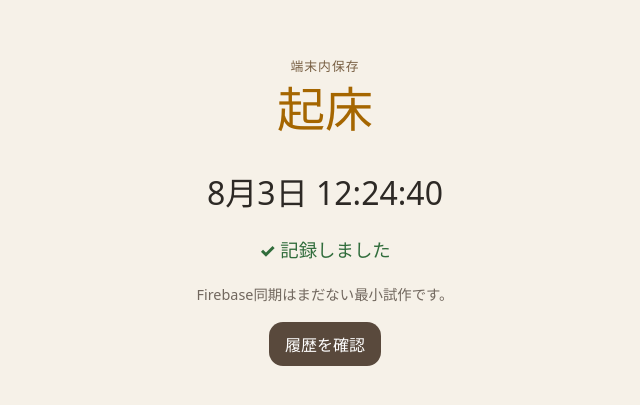
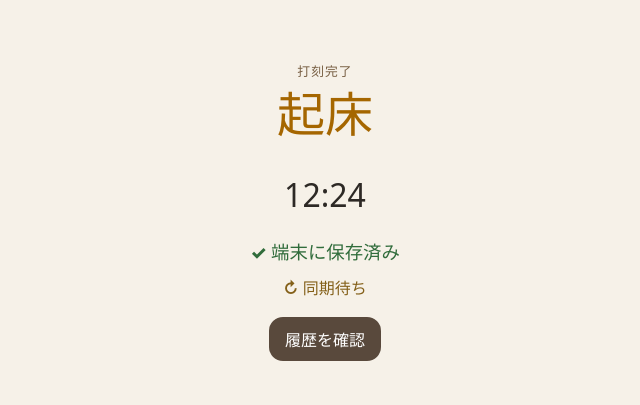
Before and after one commit to xxdaijoubuxx/robamimi-dakoku, a website built with Vite: page wake/index.html in a window 1280 px wide. Shown: the part 189-594 px from the top of the page, without its empty margins (315-955 px from the left). Built offline with nearby package versions, Linux system fonts and the light colour scheme; some packages are replaced by stand-ins of ours.

Commit message:
Add wake and sleep saved result screens

```diff
--- a/src/main.ts
+++ b/src/main.ts
@@ -2,7 +2,12 @@ import './style.css'
 import { GoogleAuthProvider, signInWithPopup, signOut } from 'firebase/auth'
 import { firebaseAuth } from './firebase/client'
 import { isOwnerUid } from './firebase/owner'
-import { createPrototypeRecord, deleteAllPrototypeRecords, getPrototypeRecords } from './prototype/database'
+import {
+  createPrototypeRecord,
+  deleteAllPrototypeRecords,
+  getPrototypeRecords,
+  hasPreviousRecordWithin,
+} from './prototype/database'
 import { completedLaunchUrl, launchMode } from './prototype/launch'
 import type { EntryKind, PrototypeRecord } from './prototype/types'
 
@@ -43,6 +48,34 @@ function formatDateTime(isoDate: string): string {
     minute: '2-digit',
     second: '2-digit',
   }).format(new Date(isoDate))
+}
+
+function formatTime(isoDate: string): string {
+  return new Intl.DateTimeFormat('ja-JP', {
+    hour: '2-digit',
+    minute: '2-digit',
+  }).format(new Date(isoDate))
+}
+
+function savedActionMarkup(record: PrototypeRecord, hasRecentSameKind: boolean): string {
+  const label = labelFor(record.kind)
+  const duplicateMessage = hasRecentSameKind
+    ? `<p class="duplicate-notice">直前にも${escapeHtml(label)}があります。</p>`
+    : ''
+
+  return `
+    <section class="shell action-shell ${record.kind}" aria-labelledby="page-title">
+      <p class="eyebrow">打刻完了</p>
+      <h1 id="page-title">${escapeHtml(label)}</h1>
+      <p class="result-time">${escapeHtml(formatTime(record.occurredAt))}</p>
+      <div class="save-status" aria-live="polite">
+        <p class="result-message success">✓ 端末に保存済み</p>
+        <p class="sync-pending">↻ 同期待ち</p>
+      </div>
+      ${duplicateMessage}
+      <a class="secondary-link" href="${BASE_URL}history/">履歴を確認</a>
+    </section>
+  `
 }
 
 async function renderSetup(authMessage = ''): Promise<void> {
@@ -127,6 +160,16 @@ async function renderAction(kind: EntryKind): Promise<void> {
   try {
     const record = await createPrototypeRecord(kind)
     window.history.replaceState(null, '', completedLaunchUrl(BASE_URL, kind))
+    if (kind === 'wake' || kind === 'sleep') {
+      let hasRecentSameKind = false
+      try {
+        hasRecentSameKind = await hasPreviousRecordWithin(record, 5 * 60 * 1000)
+      } catch (error) {
+        console.error('連続打刻の確認に失敗しました。', error)
+      }
+      app.innerHTML = savedActionMarkup(record, hasRecentSameKind)
+      return
+    }
     app.innerHTML = `
       <section class="shell action-shell ${kind}" aria-labelledby="page-title">
         <p class="eyebrow">端末内保存</p>
--- a/src/prototype/database.ts
+++ b/src/prototype/database.ts
@@ -1,4 +1,9 @@
-import { createRecord, deleteAllPrototypeData, getRecordsNewestFirst } from '../storage/database'
+import {
+  createRecord,
+  deleteAllPrototypeData,
+  getRecordsNewestFirst,
+  hasPreviousRecordWithin,
+} from '../storage/database'
 import type { EntryKind, PrototypeRecord } from './types'
 import type { RecordData } from '../storage/types'
 
@@ -14,4 +19,6 @@ export async function deleteAllPrototypeRecords(): Promise<void> {
   return deleteAllPrototypeData()
 }
 
+export { hasPreviousRecordWithin }
+
 export type { PrototypeRecord }
--- a/src/storage/database.ts
+++ b/src/storage/database.ts
@@ -131,6 +131,22 @@ export async function getRecordsNewestFirst(): Promise<RecordData[]> {
   return records.filter(isCurrentRecord).reverse()
 }
 
+export async function hasPreviousRecordWithin(
+  record: RecordData,
+  intervalMilliseconds: number,
+): Promise<boolean> {
+  const records = await getRecordsNewestFirst()
+  const occurredAt = new Date(record.occurredAt).getTime()
+
+  return records.some((candidate) => {
+    if (candidate.id === record.id || candidate.kind !== record.kind || candidate.deletedAt !== null) {
+      return false
+    }
+    const difference = occurredAt - new Date(candidate.occurredAt).getTime()
+    return difference >= 0 && difference <= intervalMilliseconds
+  })
+}
+
 export async function deleteAllPrototypeData(): Promise<void> {
   const database = await readyDatabasePromise
   const transaction = database.transaction(['records', 'sync'], 'readwrite')
--- a/src/style.css
+++ b/src/style.css
@@ -182,6 +182,27 @@ h1 {
   font-weight: 800;
 }
 
+.save-status {
+  display: grid;
+  gap: 8px;
+  margin: 18px 0;
+}
+
+.save-status p {
+  margin: 0;
+}
+
+.sync-pending {
+  color: #846019;
+  font-weight: 700;
+}
+
+.duplicate-notice {
+  margin: 18px 0;
+  color: #71675e;
+  font-size: 0.9rem;
+}
+
 .secondary-link,
 .primary-button,
 .danger-button {
```
Also changed, not shown: WBS.md (+1 -1 lines), 設計.md (+1 -1 lines), README.md.
